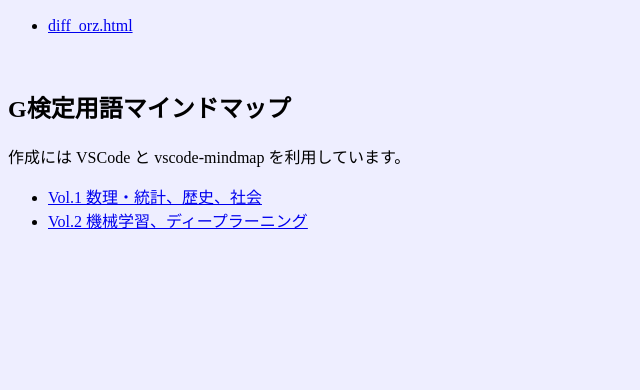
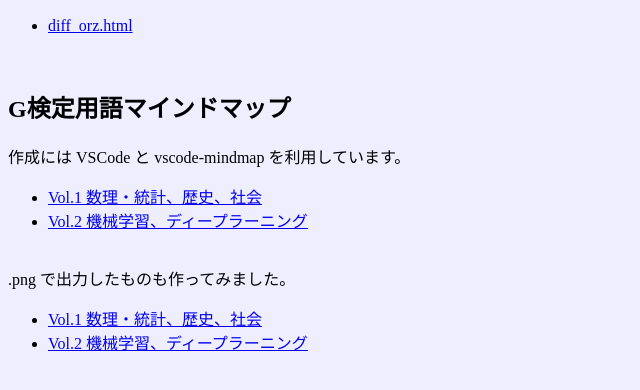
Before and after one commit to stonee-K/my_archives, a plain HTML site: page index.html in a window 1280 px wide. Shown: the part 154-544 px from the top of the page, without its empty margins (0-640 px from the left). Drawn offline with Linux system fonts and the light colour scheme.

Commit message:
マインドマップをpngで出力

```diff
--- a/index.html
+++ b/index.html
@@ -29,6 +29,14 @@ body { padding-top:0px;margin-top:0px;background-color:#eeeeff; }
   <li><a href="./Math.km">Vol.1 数理・統計、歴史、社会</a></li>
   <li><a href="./DL.km">Vol.2 機械学習、ディープラーニング</a></li>
 </ul>
+
+<br />
+.png で出力したものも作ってみました。
+<ul>
+  <li><a href="./Math.png">Vol.1 数理・統計、歴史、社会</a></li>
+  <li><a href="./DL.png">Vol.2 機械学習、ディープラーニング</a></li>
+</ul>
+
 </div>
 
 </body>
```
Also changed, not shown: Math.png (added), 1 other file.
